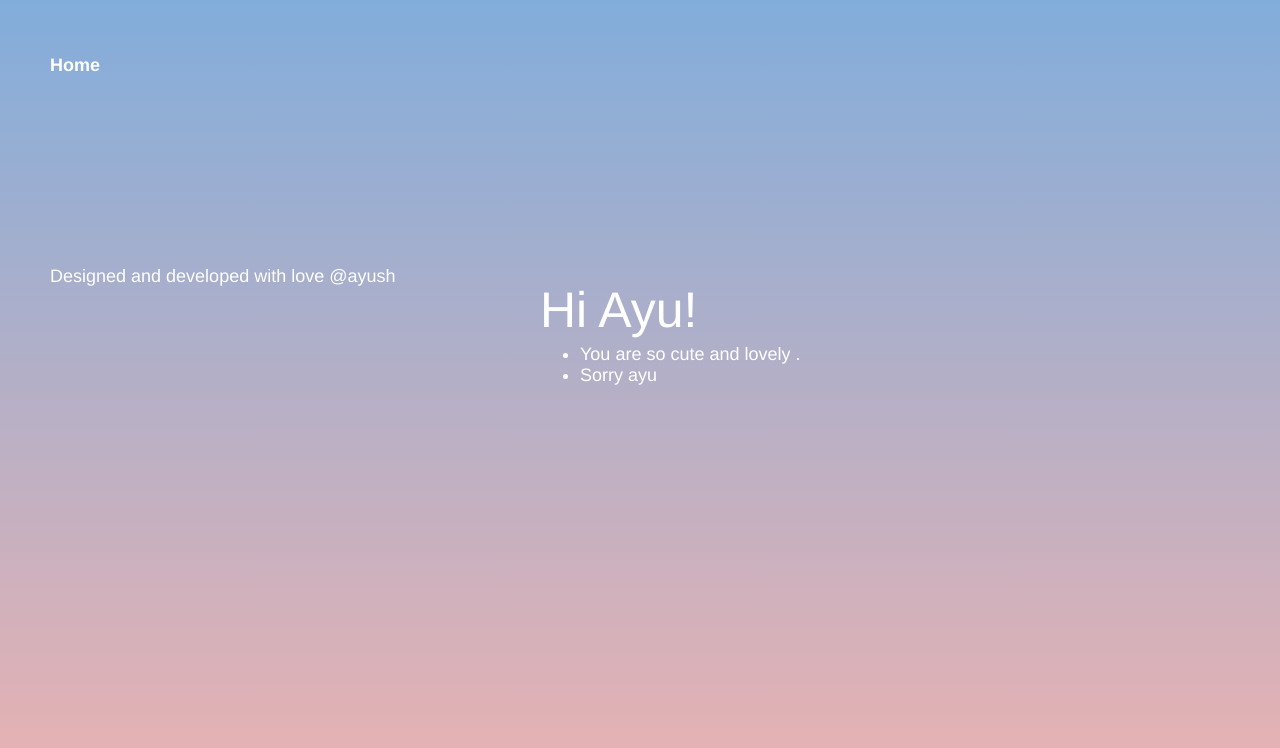
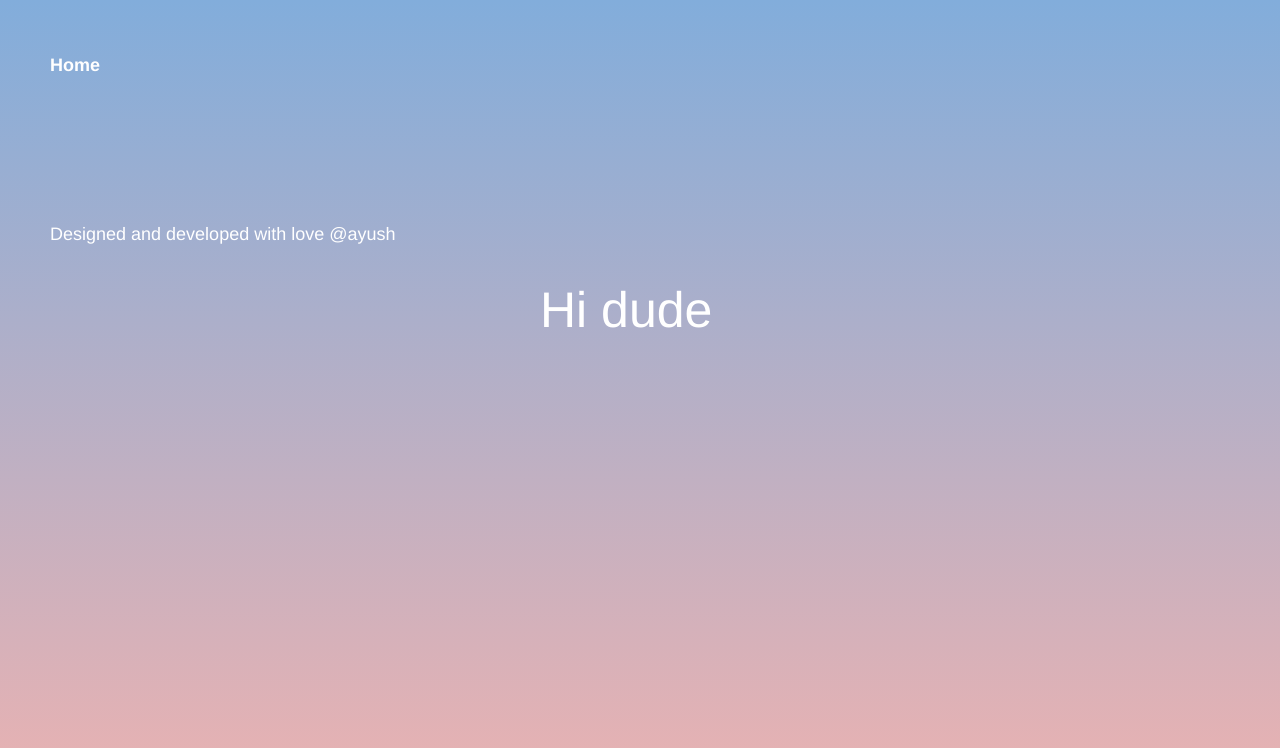
Before and after one commit to AyushAsthana/HelloWorldNode, a website: page public/index.html in a window 1280 px wide. Drawn offline with Linux system fonts and the light colour scheme.

Commit message:
Update index.html
ok

```diff
--- a/public/index.html
+++ b/public/index.html
@@ -24,11 +24,8 @@
         <div class="message">
 
             <div class="text">
-                <h1>Hi Ayu!</h1>
-                <ul>
-                    <li>You are so cute and lovely .</li>
-                    <li> Sorry ayu  </li>
-                </ul>
+                <h1>Hi dude</h1>
+
             </div>
 
     </div>
```
